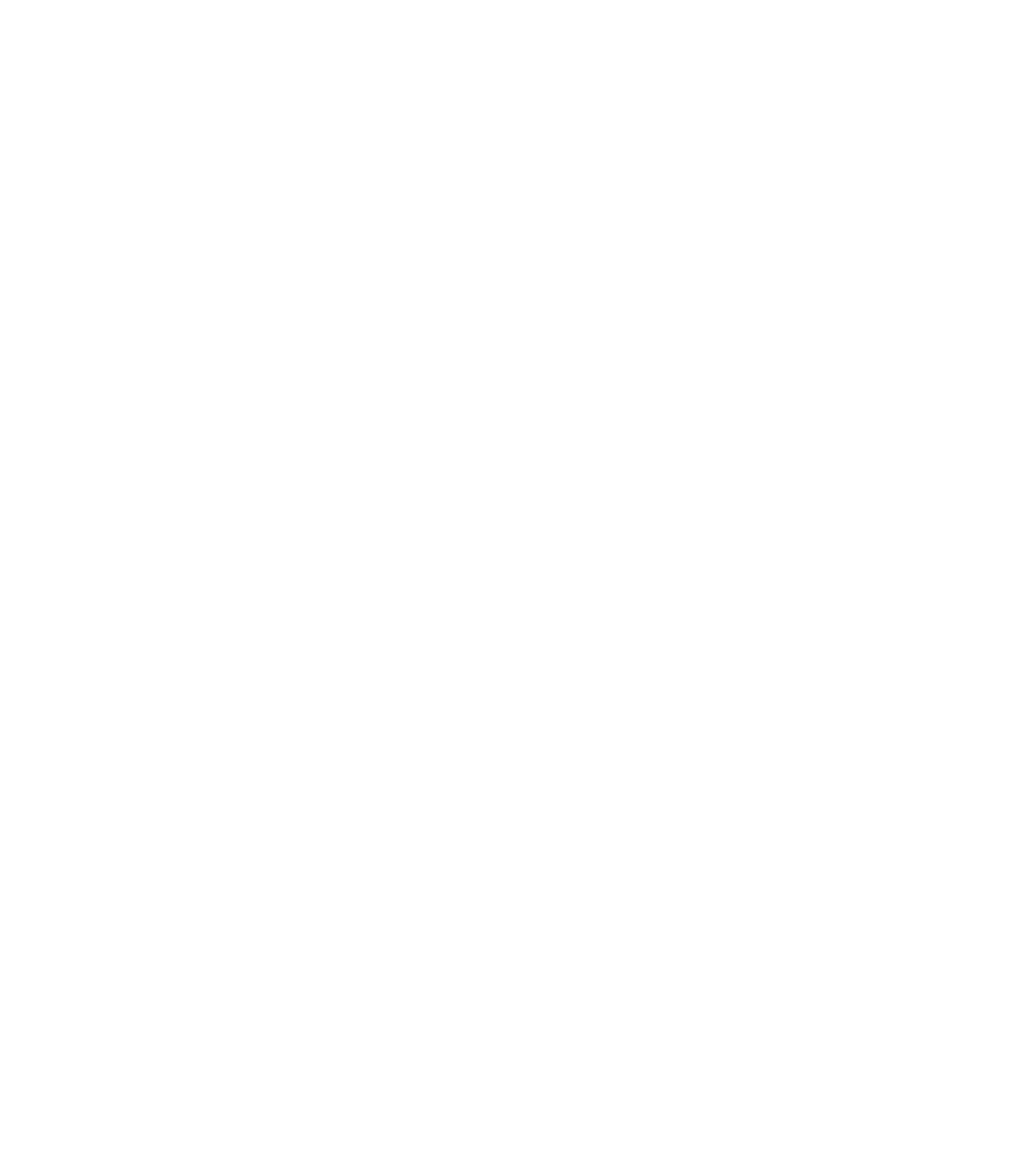
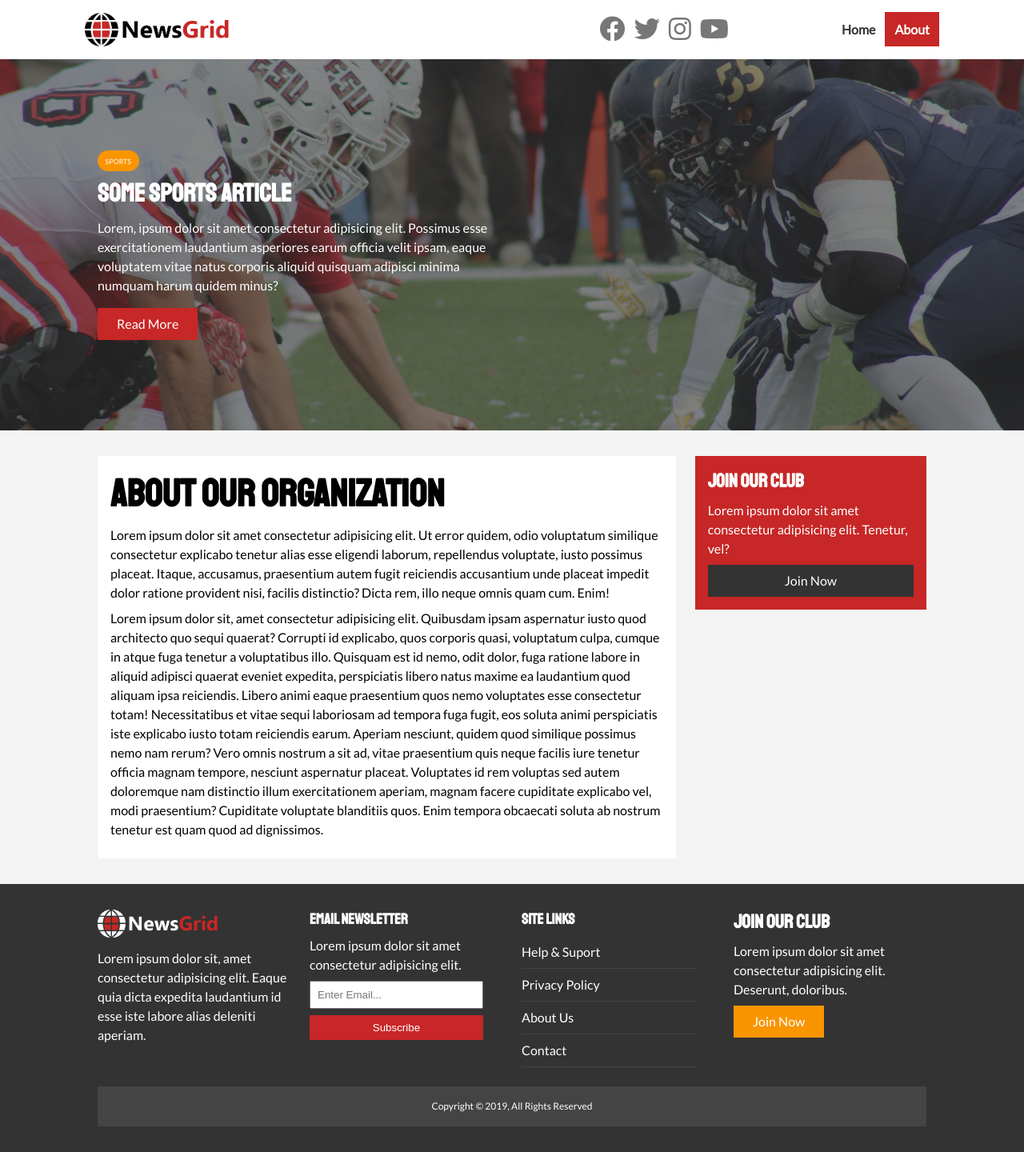
Before and after one commit to mcharles350/modern_html_css, a plain HTML site: page 11_NewGrid_Project/about.html in a window 1280 px wide. Shown: the whole page at 80% size. Before the commit the page ends 800 px from the top, so only its background shows below. Drawn offline with Linux system fonts and the light colour scheme.

Commit message:
Completed Section 11 project

```diff
--- a/11_NewGrid_Project/about.html
+++ b/11_NewGrid_Project/about.html
@@ -0,0 +1,160 @@
+<!DOCTYPE html>
+<html lang="en">
+  <head>
+    <meta charset="UTF-8" />
+    <meta name="viewport" content="width=device-width, initial-scale=1.0" />
+    <meta http-equiv="X-UA-Compatible" content="ie=edge" />
+    <link
+      rel="stylesheet"
+      href="https://use.fontawesome.com/releases/v5.8.2/css/all.css"
+      integrity="sha384-oS3vJWv+0UjzBfQzYUhtDYW+Pj2yciDJxpsK1OYPAYjqT085Qq/1cq5FLXAZQ7Ay"
+      crossorigin="anonymous"
+    />
+    <link
+      href="https://fonts.googleapis.com/css?family=Lato|Staatliches"
+      rel="stylesheet"
+    />
+    <link rel="stylesheet" href="./css/style.css" />
+    <link
+      rel="stylesheet"
+      media="screen and (max-width: 768px)"
+      href="./css/mobile.css"
+    />
+    <link rel="shortcut icon" type="image/x-icon" href="favicon.ico" />
+    <title>NewsGrid | About</title>
+  </head>
+
+  <body>
+    <nav id="main-nav">
+      <div class="container">
+        <img src="./img/logo.png" alt="NewsGrid" class="logo" />
+        <div class="social">
+          <a href="http://facebook.com" target="_blank"
+            ><i class="fab fa-facebook fa-2x"></i
+          ></a>
+          <a href="http://twitter.com" target="_blank"
+            ><i class="fab fa-twitter fa-2x"></i
+          ></a>
+          <a href="http://instagram.com" target="_blank"
+            ><i class="fab fa-instagram fa-2x"></i
+          ></a>
+          <a href="http://youtube.com" target="_blank"
+            ><i class="fab fa-youtube fa-2x"></i
+          ></a>
+        </div>
+        <ul>
+          <li><a href="index.html">Home</a></li>
+          <li><a href="about.html" class="current">About</a></li>
+        </ul>
+      </div>
+    </nav>
+
+    <!--Showcase -->
+    <header id="showcase">
+      <div class="container">
+        <div class="showcase-container">
+          <div class="showcase-content">
+            <div class="category category-sports">Sports</div>
+            <h1>Some Sports Article</h1>
+            <p>
+              Lorem, ipsum dolor sit amet consectetur adipisicing elit. Possimus
+              esse exercitationem laudantium asperiores earum officia velit
+              ipsam, eaque voluptatem vitae natus corporis aliquid quisquam
+              adipisci minima numquam harum quidem minus?
+            </p>
+            <a href="article.html" class="btn btn-primary">Read More</a>
+          </div>
+        </div>
+      </div>
+    </header>
+
+    <!-- Section -->
+    <section id="about">
+      <div class="container">
+        <div class="page-container">
+          <article class="card">
+            <h1 class="l-heading">About Our Organization</h1>
+            <p>
+              Lorem ipsum dolor sit amet consectetur adipisicing elit. Ut error
+              quidem, odio voluptatum similique consectetur explicabo tenetur
+              alias esse eligendi laborum, repellendus voluptate, iusto possimus
+              placeat. Itaque, accusamus, praesentium autem fugit reiciendis
+              accusantium unde placeat impedit dolor ratione provident nisi,
+              facilis distinctio? Dicta rem, illo neque omnis quam cum. Enim!
+            </p>
+            <p>
+              Lorem ipsum dolor sit, amet consectetur adipisicing elit.
+              Quibusdam ipsam aspernatur iusto quod architecto quo sequi
+              quaerat? Corrupti id explicabo, quos corporis quasi, voluptatum
+              culpa, cumque in atque fuga tenetur a voluptatibus illo. Quisquam
+              est id nemo, odit dolor, fuga ratione labore in aliquid adipisci
+              quaerat eveniet expedita, perspiciatis libero natus maxime ea
+              laudantium quod aliquam ipsa reiciendis. Libero animi eaque
+              praesentium quos nemo voluptates esse consectetur totam!
+              Necessitatibus et vitae sequi laboriosam ad tempora fuga fugit,
+              eos soluta animi perspiciatis iste explicabo iusto totam
+              reiciendis earum. Aperiam nesciunt, quidem quod similique possimus
+              nemo nam rerum? Vero omnis nostrum a sit ad, vitae praesentium
+              quis neque facilis iure tenetur officia magnam tempore, nesciunt
+              aspernatur placeat. Voluptates id rem voluptas sed autem
+              doloremque nam distinctio illum exercitationem aperiam, magnam
+              facere cupiditate explicabo vel, modi praesentium? Cupiditate
+              voluptate blanditiis quos. Enim tempora obcaecati soluta ab
+              nostrum tenetur est quam quod ad dignissimos.
+            </p>
+          </article>
+          <aside class="card bg-primary">
+            <h2>Join Our Club</h2>
+            <p>
+              Lorem ipsum dolor sit amet consectetur adipisicing elit. Tenetur,
+              vel?
+            </p>
+            <a href="#" class="btn btn-dark btn-block">Join Now</a>
+          </aside>
+        </div>
+      </div>
+    </section>
+
+    <!-- Footer -->
+    <footer id="main-footer" class="py-2">
+      <div class="container footer-container">
+        <div>
+          <img src="./img/logo_light.png" alt="NewsGrid" />
+          <p>
+            Lorem ipsum dolor sit, amet consectetur adipisicing elit. Eaque quia
+            dicta expedita laudantium id esse iste labore alias deleniti
+            aperiam.
+          </p>
+        </div>
+        <div>
+          <h3>Email Newsletter</h3>
+          <p>Lorem ipsum dolor sit amet consectetur adipisicing elit.</p>
+          <form>
+            <input type="email" placeholder="Enter Email..." />
+            <input type="submit" value="Subscribe" class="btn btn-primary" />
+          </form>
+        </div>
+        <div>
+          <h3>Site Links</h3>
+          <ul class="list">
+            <li><a href="#">Help & Suport</a></li>
+            <li><a href="#">Privacy Policy</a></li>
+            <li><a href="#">About Us</a></li>
+            <li><a href="#">Contact</a></li>
+          </ul>
+        </div>
+        <div>
+          <h2>Join Our Club</h2>
+          <p>
+            Lorem ipsum dolor sit amet consectetur adipisicing elit. Deserunt,
+            doloribus.
+          </p>
+          <a href="#" class="btn btn-secondary">Join Now</a>
+        </div>
+        <div>
+          <p>Copyright &copy; 2019, All Rights Reserved</p>
+        </div>
+      </div>
+    </footer>
+  </body>
+</html>
--- a/11_NewGrid_Project/css/mobile.css
+++ b/11_NewGrid_Project/css/mobile.css
@@ -0,0 +1,60 @@
+/* Navigation */
+#main-nav .social {
+  display: none;
+}
+
+#main-nav .container {
+  grid-template-columns: 1fr;
+  grid-gap: 1.2rem;
+}
+
+#main-nav ul,
+#main-nav .logo {
+  justify-self: center;
+}
+
+#main-nav ul li a {
+  padding: 0.5rem;
+}
+
+/* Home Articles */
+#home-articles .article-container {
+  grid-template-columns: repeat(2, 1fr);
+}
+
+#home-articles .articles-container > *:first-child,
+#home-articles .articles-container > *:last-child {
+  grid-template-columns: 1fr;
+  grid-column: 1;
+}
+
+@media (max-width: 600px) {
+  /* Stack Grid Items */
+  #showcase .showcase-container,
+  #home-articles .articles-container,
+  #main-footer .footer-container {
+    grid-template-columns: 1fr;
+  }
+  #main-footer .footer-container > *:last-child {
+    grid-column: 1;
+  }
+
+  #main-footer .footer-container > *:first-child,
+  #main-footer .footer-container > *:nth-child(2) {
+    border-bottom: #444 dotted 1px;
+    padding-bottom: 1rem;
+  }
+
+  .page-container {
+    grid-template-columns: 1fr;
+    text-align: center;
+  }
+
+  .page-container > *:first-child {
+    grid-row: 1;
+  }
+
+  .l-heading {
+    font-size: 2rem;
+  }
+}
--- a/11_NewGrid_Project/css/style.css
+++ b/11_NewGrid_Project/css/style.css
@@ -19,7 +19,7 @@
 }
 
 body {
-    font-family: 'Lato', sans-serif;
+  font-family: "Lato", sans-serif;
   line-height: 1.5;
   background: var(--light-color);
 }
@@ -34,7 +34,7 @@ ul {
 }
 
 p {
-    margin: .5rem 0;
+  margin: 0.5rem 0;
 }
 
 img {
@@ -47,11 +47,10 @@ h3,
 h4,
 h5,
 h6 {
-    font-family: 'Staatliches', cursive;
-    margin-bottom: .55rem;
+  font-family: "Staatliches", cursive;
+  margin-bottom: 0.55rem;
   line-height: 1.3;
 }
-
 
 /* Utility */
 
@@ -174,7 +173,7 @@ h6 {
 }
 
 .list li {
-    padding: .5rem 0;
+  padding: 0.5rem 0;
   border-bottom: #555 dotted 1px;
   width: 90%;
 }
@@ -183,6 +182,21 @@ h6 {
   color: var(--primary-color) !important;
 }
 
+.l-heading {
+  font-size: 3rem;
+}
+
+/* Inner page grid container */
+.page-container {
+  display: grid;
+  grid-template-columns: 5fr 2fr;
+  margin: 2rem 0;
+  grid-gap: 1.5rem;
+}
+
+.page-container > *:first-child {
+  grid-row: 1 / span 3;
+}
 
 /* Navigation */
 
@@ -229,9 +243,8 @@ h6 {
 
 #main-nav .social i {
   color: #777;
-    margin-right: .5rem;
+  margin-right: 0.5rem;
 }
-
 
 /* Showcase */
 
@@ -243,8 +256,8 @@ h6 {
 }
 
 #showcase:before {
-    content: '';
-    background: url('../img/featured.jpg') no-repeat center center/cover;
+  content: "";
+  background: url("../img/featured.jpg") no-repeat center center/cover;
   position: absolute;
   top: 0;
   left: 0;
@@ -269,7 +282,6 @@ h6 {
   margin-bottom: 1rem;
 }
 
-
 /* Home Articles */
 
 #home-articles .articles-container {
@@ -278,8 +290,8 @@ h6 {
   grid-gap: 1rem;
 }
 
-#home-articles .articles-container>*:first-child,
-#home-articles .articles-container>*:last-child {
+#home-articles .articles-container > *:first-child,
+#home-articles .articles-container > *:last-child {
   display: grid;
   grid-template-columns: repeat(2, 1fr);
   grid-gap: 1rem;
@@ -287,10 +299,21 @@ h6 {
   grid-column: 1 / span 2;
 }
 
-#home-articles .articles-container>*:last-child {
-    grid-column: 2 /span 2;
+#home-articles .articles-container > *:last-child {
+  grid-column: 2 / span 2;
 }
 
+#article .meta {
+  display: flex;
+  justify-content: space-between;
+  align-items: center;
+  background: #eee;
+  padding: 0.5rem;
+}
+
+#article .meta .category {
+  margin-top: 0.4rem;
+}
 
 /* Footer */
 
@@ -313,20 +336,20 @@ h6 {
   grid-gap: 1.5rem;
 }
 
-#main-footer .footer-container>*:last-child {
+#main-footer .footer-container > *:last-child {
   background: #444;
   grid-column: 1 / span 4;
-    padding: .5rem;
+  padding: 0.5rem;
   text-align: center;
   font-size: 0.75rem;
 }
 
-#main-footer .footer-container input[type='email'] {
+#main-footer .footer-container input[type="email"] {
   width: 90%;
   padding: 0.5rem;
   margin-bottom: 0.5rem;
 }
 
-#main-footer .footer-container input[type='submit'] {
+#main-footer .footer-container input[type="submit"] {
   width: 90%;
 }
```
Also changed, not shown: 11_NewGrid_Project/article.html (+190 -0 lines). Lines whose indentation alone changed are shown as unchanged.
